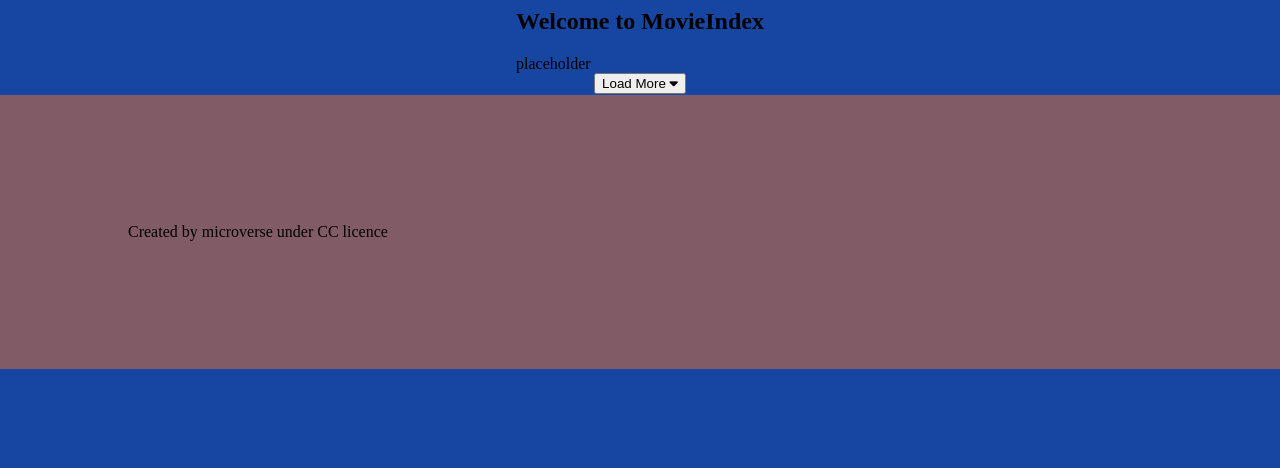
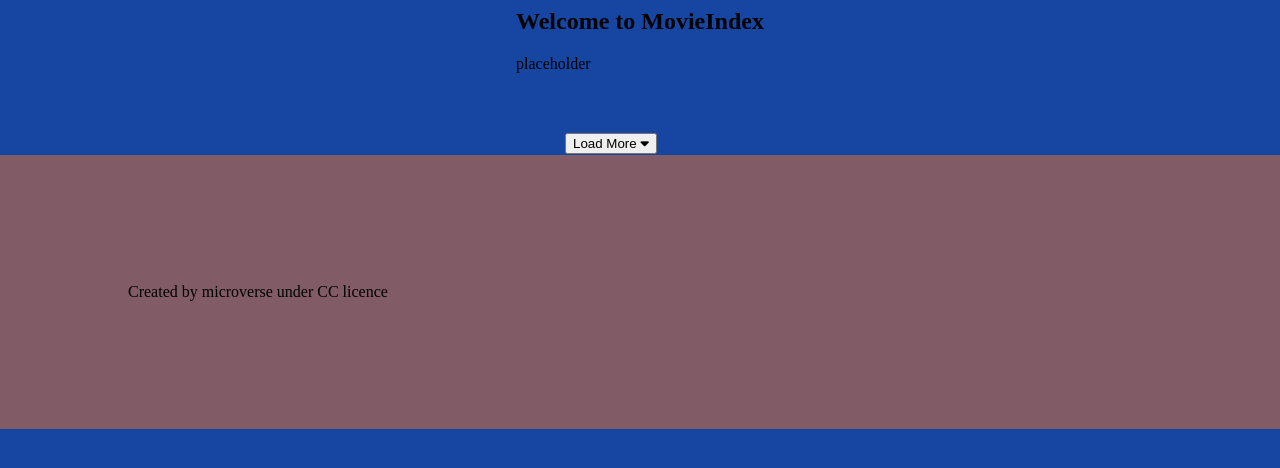
Before and after one commit to Alhajideen/Capstone-II, a website built with webpack: page src/index.html in a window 1280 px wide. Shown: the part 332-800 px from the top of the page. Built offline with nearby package versions, Linux system fonts and the light colour scheme; no server answers.

Commit message:
Add styles for desktop

```diff
--- a/src/desktop.css
+++ b/src/desktop.css
@@ -1,6 +1,12 @@
 @media screen and (min-width: 768px) {
   #showList {
     display: grid;
-    grid-template-columns: 1fr 1fr 1fr;
+    grid-template-columns: 1fr 1fr 1fr 1fr;
+    padding: 30px;
+    gap: 30px;
+  }
+
+  .show {
+    border-radius: 10px;
   }
 }
```
